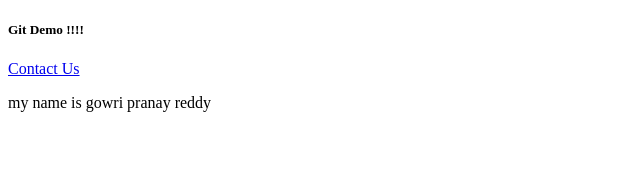
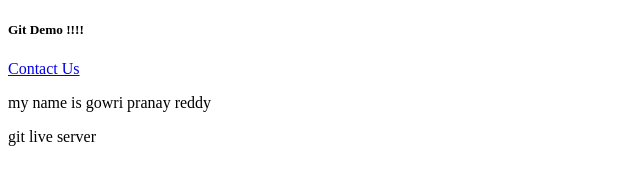
Before and after one commit to Gowri-Pranay-Reddy/gitdemo, a plain HTML site: page index.html in a window 1280 px wide. Shown: the whole page, without its empty margins (0-640 px from the left). Drawn offline with Linux system fonts and the light colour scheme.

Commit message:
live server

```diff
--- a/index.html
+++ b/index.html
@@ -9,5 +9,6 @@
     <h5>Git Demo !!!!</h5>
     <a href="contactus.html">Contact Us</a>
     <p> my name is gowri pranay reddy</p>
+    <p>git live server</p>
 </body>
 </html>
```
